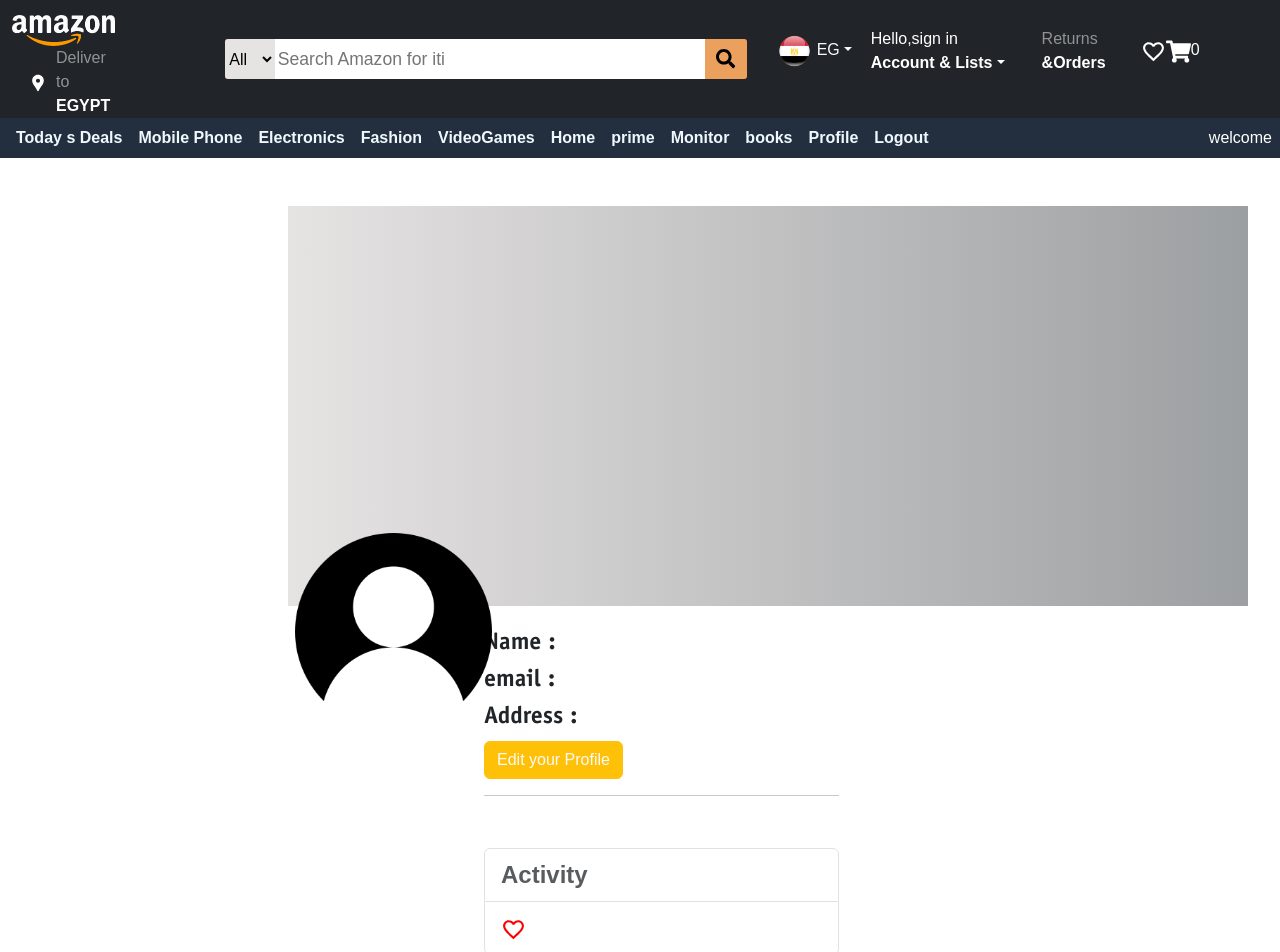
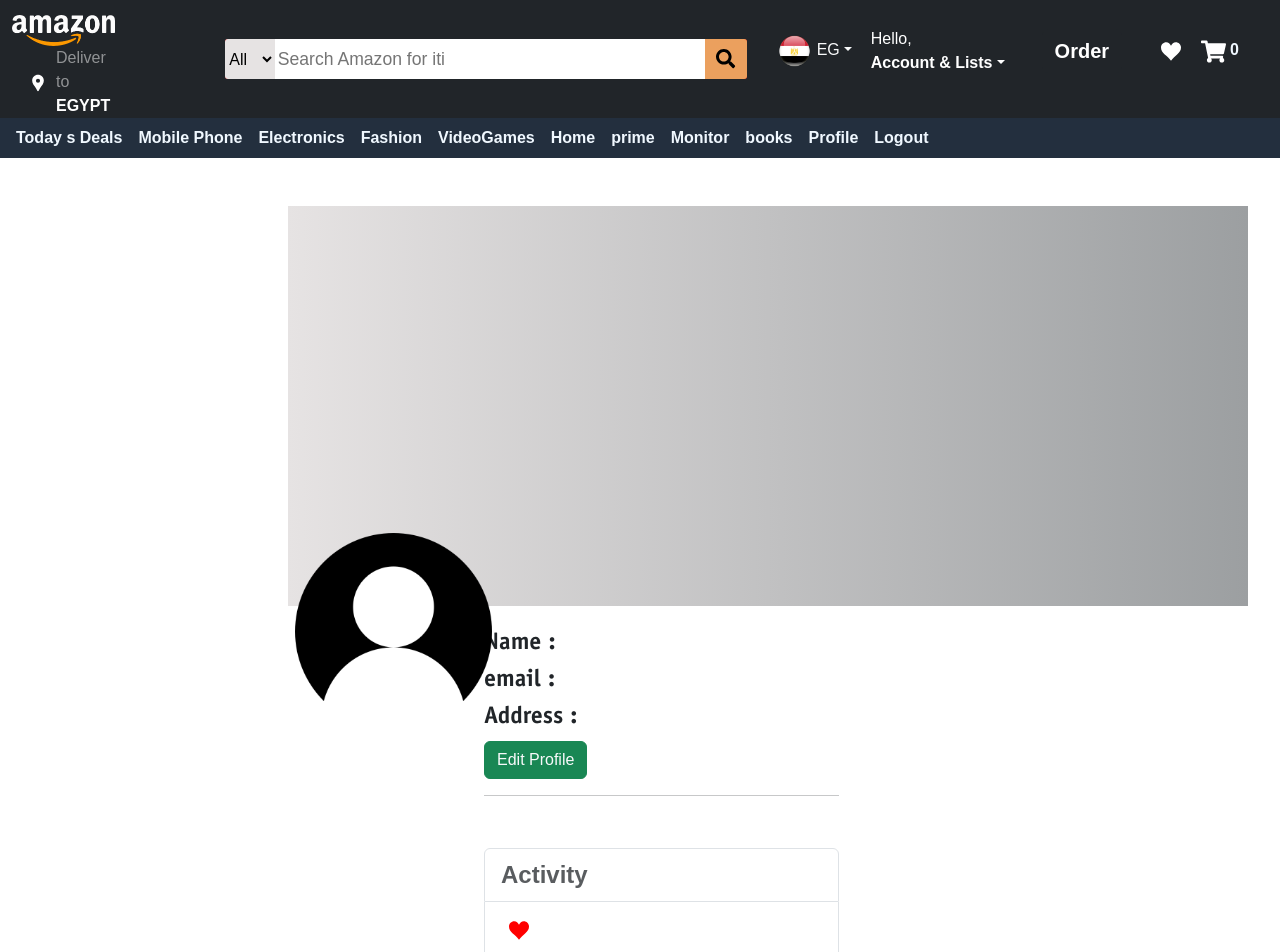
Before and after one commit to 7oseiiny/react_project, a React (Vite) app: page /profile in a window 1280 px wide. Shown: the top 952 px of the page. Built offline with nearby package versions, Linux system fonts and the light colour scheme.

Commit message:
tracking order

```diff
--- a/src/App.jsx
+++ b/src/App.jsx
@@ -35,6 +35,7 @@ import CompleteOrder from "./Component/order/completeOrder/CompleteOrder";
 import ProductDetails from "./Component/productDetails/ProductDetails";
 import Profile from "./Component/UserInfo/profile";
 import Favorite from "./Component/favorite/favorite";
+import TrackingOrder from "./Component/UserInfo/TrackingOrder";
 
 
 
@@ -97,11 +98,12 @@ const router = createBrowserRouter([
       { path: 'profile',
        element: <YourAccount /> ,
       children:[
-        {   index: true, element : <Profile /> },
-        { path: 'edit' , element : <EditUserInfo /> }
+        { index: true, element : <Profile /> },
+        { path: 'edit' , element : <EditUserInfo /> },
+        { path: 'tracking' , element : <TrackingOrder /> },
       ]
     },
-
+    { path: 'tracking' , element : <TrackingOrder /> },
     ],
   },
 ]);
--- a/src/Component/Navbar/Navbar.jsx
+++ b/src/Component/Navbar/Navbar.jsx
@@ -1,5 +1,6 @@
 import './Navbar.css'
-import { MdLocationPin, MdOutlineFavoriteBorder } from "react-icons/md";
+import { MdLocationPin } from "react-icons/md";
+import { ImHeart } from "react-icons/im";
 import { FaSearch } from "react-icons/fa";
 import { FaShoppingCart } from "react-icons/fa";
 import React, { useEffect, useState } from 'react';
@@ -12,8 +13,6 @@ import { fetchuser } from '../../../store/Slice/userSlice';
 import { fetchfavorite } from '../../../store/Slice/favorite';
 function Navbar() {
   const { setIslogged } = useContext(AuthContext);
-
-
 
   let user =useSelector((state)=>{return state.user.data})
   // console.log(user);
@@ -104,7 +103,7 @@ function Navbar() {
                 <div className="dropdown">
                   <a className="btn text-white dropdown-toggle text-start" href="#" role="button" id="dropdownMenuLink"
                     data-bs-toggle="dropdown" aria-expanded="false">
-                    <span className="fw-normal">Hello,sign in</span> <br />
+                    <span className="fw-normal">Hello,{user.name}</span> <br />
                     <span className="fw-bolder">Account & Lists</span>
                   </a>
 
@@ -120,7 +119,7 @@ function Navbar() {
                       <div>
                         <h5>Your Account</h5>
                         <Link className="btn btn-none" to="/" style={{ textDecoration: "none", textColor: "black" }}>Your Account</Link><br />
-                        <Link className="btn btn-none" to="/" style={{ textDecoration: "none", textColor: "black" }}>Your Order</Link>
+                        <Link className="btn btn-none" to="tracking" style={{ textDecoration: "none", textColor: "black" }}>Your Order</Link>
                       </div>
                     </div>
                   </div>
@@ -128,17 +127,16 @@ function Navbar() {
               </li>
               <li className="col-2 col-xs-12 ">
                 <div>
-                  <span className="text-white-50 fs-6">Returns</span> <br />
-                  <span className="fw-bold fs-">&Orders</span>
+                <Link className="btn btn-dark fw-bold fs-5" to="tracking" style={{ textDecoration: "none", textColor: "white" }}>Order</Link>
                 </div>
               </li>
               <li className="col-3 col-xs-ms-2">
 
-                <NavLink className="links" to="favorite" style={{ textDecoration: "none" }}><MdOutlineFavoriteBorder to='favorite' color='white' size={25} /></NavLink>
-                {fav?fav.length:""}
+                <NavLink className="links mx-3" to="favorite" style={{ textDecoration: "none" }}> <ImHeart className='mx-1' to='favorite' color='white' size={20} />{fav?fav.length:""}</NavLink>
 
-                <NavLink className="links" to="cart" style={{ textDecoration: "none" }}><FaShoppingCart to='cart' color='white' size={25} /></NavLink>
-                {totalItems}
+
+                <NavLink className="links" to="cart" style={{ textDecoration: "none" }}><FaShoppingCart to='cart' color='white' size={25} /> {totalItems}</NavLink>
+
 
               </li>
             </ul>
@@ -164,8 +162,7 @@ function Navbar() {
           </div>
 
           {/* <div style={{ color: "white", fontWeight: "bold" }}>Welcome {userData.userName}</div> */}
-
-          <div className=" text-white">welcome {user.name}</div>
+{/* <div className=" text-white">welcome {user.name}</div> */}
         </div>
 
       </div>
--- a/src/Component/UserInfo/Profile.jsx
+++ b/src/Component/UserInfo/Profile.jsx
@@ -5,7 +5,9 @@ import { fetchuser } from "../../../store/Slice/userSlice";
 import React, { useEffect, useState } from "react";
 import "./userInfo.css";
 import { Link, NavLink, useLocation } from 'react-router-dom';
-import { MdLocationPin, MdOutlineFavoriteBorder } from "react-icons/md";
+import { ImHeart } from "react-icons/im";
+import { MdOutlineFavoriteBorder } from "react-icons/md";
+import { BsHandbagFill } from "react-icons/bs";
 export default function Profile() {
   const dispatch = useDispatch();
   const user = useSelector((state) => state.user.data);
@@ -92,11 +94,12 @@ export default function Profile() {
                     <h4>Name : {user.name}</h4>
                     <h4>email : {user.email}</h4>
                     <h4>Address : {user.address}</h4>
-                    <button className="btn btn-warning">
+                    <button className="btn btn-success ">
                       <Link className="text-light text-decoration-none" to="/profile/edit">
-                        Edit your Profile
+                        Edit Profile
                       </Link>
                     </button>
+
                   </span>
 
                   <hr />
@@ -105,8 +108,15 @@ export default function Profile() {
                     <li className="list-group-item text-muted">Activity </li>
 
                     <li className="list-group-item text-right">
-                    <NavLink className="links" to="/favorite" style={{ textDecoration: "none" }}><MdOutlineFavoriteBorder to='/favorite' color='red' size={25} /></NavLink>
-                {fav?fav.length:""}
+                    {/* <NavLink className="links" to="/favorite" style={{ textDecoration: "none" }}><MdOutlineFavoriteBorder to='/favorite' color='red' size={25} /></NavLink>
+                {fav?fav.length:""} */}
+                                <NavLink className="links mx-1" to="favorite" style={{ textDecoration: "none" }}> <ImHeart className='mx-1' to='favorite' color='red' size={20} /></NavLink>{fav?fav.length:""}
+
+                    </li>
+                    <li className="list-group-item text-right">
+
+                                <NavLink className="links mx-1" to='tracking'  style={{ textDecoration: "none" }}> <BsHandbagFill className='mx-1' to='tracking'  color='gray' size={25} /></NavLink>Order
+
                     </li>
 
                   </ul>
@@ -115,8 +125,6 @@ export default function Profile() {
                   <div className="tab-content">
                     <div className="tab-pane" id="settings">
                       <hr />
-
-
                     </div>
                   </div>
                 </div>
--- /dev/null
+++ b/src/Component/UserInfo/TrackingOrder.jsx
@@ -0,0 +1,53 @@
+import React, { useState } from 'react';
+import "./userInfo.css";
+export default function TrackingOrder() {
+ ;
+
+  return (
+    <>
+
+   <div className="conteriner">
+<h3 className='m-5'>Your Orders</h3>
+
+<div className="order-table shadow">
+  <table className="table">
+    <thead>
+      <th className="order-th shadow">order</th>
+      <th className="order-th shadow">date</th>
+      <th className="order-th shadow">items</th>
+      <th className="order-th shadow">Ship to</th>
+      <th className="order-th shadow">Status</th>
+      <th className="order-th shadow">Total</th>
+      <th className="order-th shadow">Actions</th>
+    </thead>
+    <tbody>
+
+        <tr className="order-tr-light">
+          <td className="order-td"></td>
+          <td className="order-td"></td>
+          <td className="order-td"></td>
+          <td className="order-td"></td>
+          <td className="order-td">
+            <span >
+            </span>
+          </td>
+          <td className="order-td">
+
+          </td>
+          <td className="order-td text-start">
+            <button  className="btn btn-dark">show details</button>
+            <button className="btn btn-danger mx-3 my-2 my-md-0">Delete</button>
+
+          </td>
+        </tr>
+
+    </tbody>
+  </table>
+</div>
+
+
+   </div>
+
+    </>
+  )
+}
--- a/src/Component/UserInfo/userInfo.css
+++ b/src/Component/UserInfo/userInfo.css
@@ -1,14 +1,14 @@
-.layout-profile{
+.layout-profile {
     margin-left: 25rem;
 }
 
 .wallpeper{
-margin-left: 15rem;
-width: 60rem;
-height: 25rem;
-background: rgb(230,227,227);
-background: linear-gradient(90deg, rgba(230,227,227,1) 0%, rgba(156,159,161,1) 100%, rgba(120,126,128,1) 100%);
-position:relative;
+    margin-left: 15rem;
+    width: 60rem;
+    height: 25rem;
+    background:rgb(230, 227, 227);
+    background: linear-gradient(90deg, rgba(230, 227, 227, 1) 0%, rgba(156, 159, 161, 1) 100%, rgba(120, 126, 128, 1) 100%);
+    position: relative;
 
 }
 
@@ -17,11 +17,10 @@ position:relative;
     left:230px;
     top: 80px;
     z-index: 2;
-   background-color: white;
+    background-color:white;
 
 }
-.imgProFile{
-
+.imgProFile {
     position: absolute;
     left:0rem;
     top: 20rem;
@@ -29,3 +28,32 @@ position:relative;
     border-radius: 50%;
     /* margin-left: 5rem; */
 }
+
+@import "~bootstrap/dist/css/bootstrap.min.css";
+
+
+.order-table {
+    width: 100%;
+
+    white-space: nowrap;
+    overflow: auto;
+
+
+
+}
+.order-th {
+    background-color: rgb(38, 50, 56);
+    padding: 10px;
+
+    color: rgb(255, 255, 255);
+
+}
+.order-tr-light {
+    background-color: rgba(128, 128, 128, 0.096);
+}
+.order-tr-dark {
+    background-color: rgba(128, 128, 128, 0.459);
+}
+.order-td {
+    padding: 10px;
+}
```
